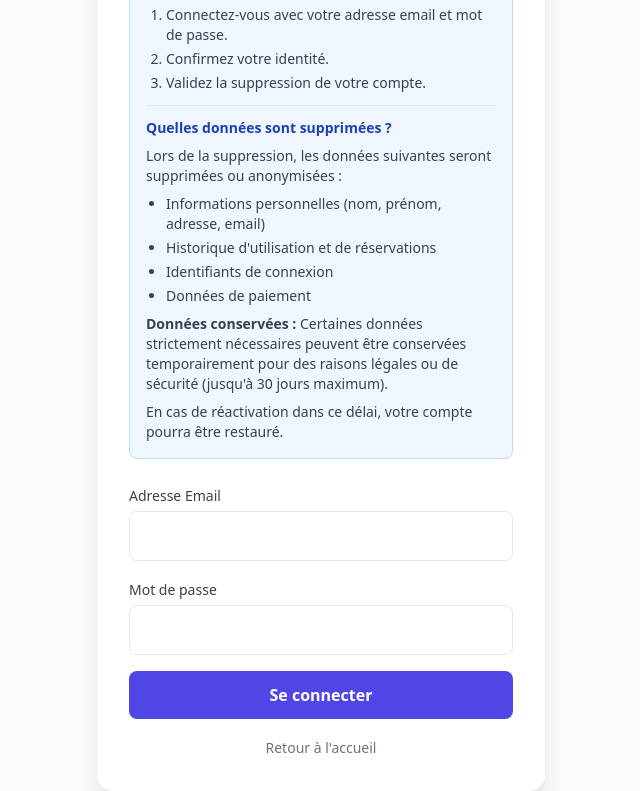
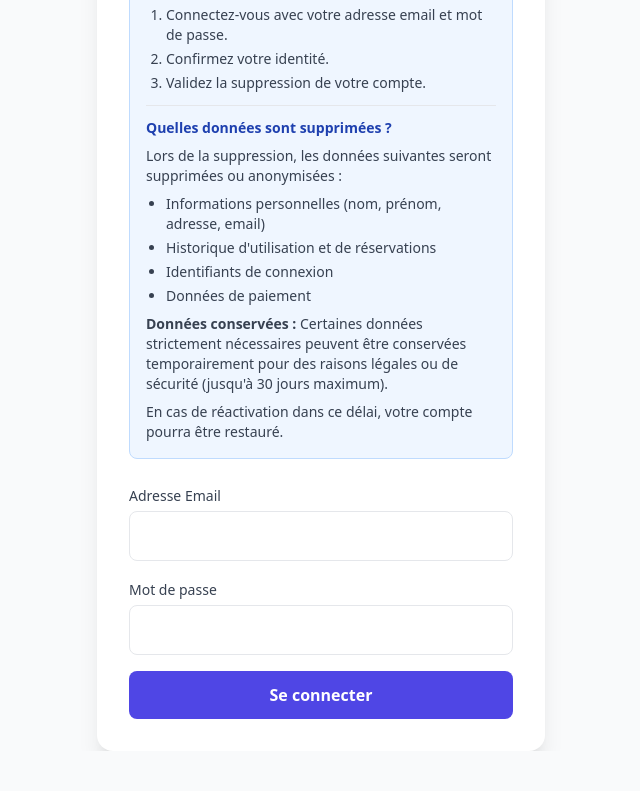
Before and after one commit to ezeckiel004/parky, a website: page public/account-deletion-login.html in a window 1280 px wide. Shown: the part 461-1252 px from the top of the page, without its empty margins (319-959 px from the left). After the commit the page ends 1212 px from the top, so only its background shows below. Drawn offline with nearby package versions, Linux system fonts and the light colour scheme.

Commit message:
Pas d'accueil

```diff
--- a/public/account-deletion-login.html
+++ b/public/account-deletion-login.html
@@ -120,9 +120,9 @@
         </form>
 
         <!-- Optional: retour -->
-        <div class="text-center mt-4">
+        <!-- <div class="text-center mt-4">
             <a href="/" class="text-sm text-gray-500 hover:underline">Retour à l'accueil</a>
-        </div>
+        </div> -->
 
     </div>
 
```
